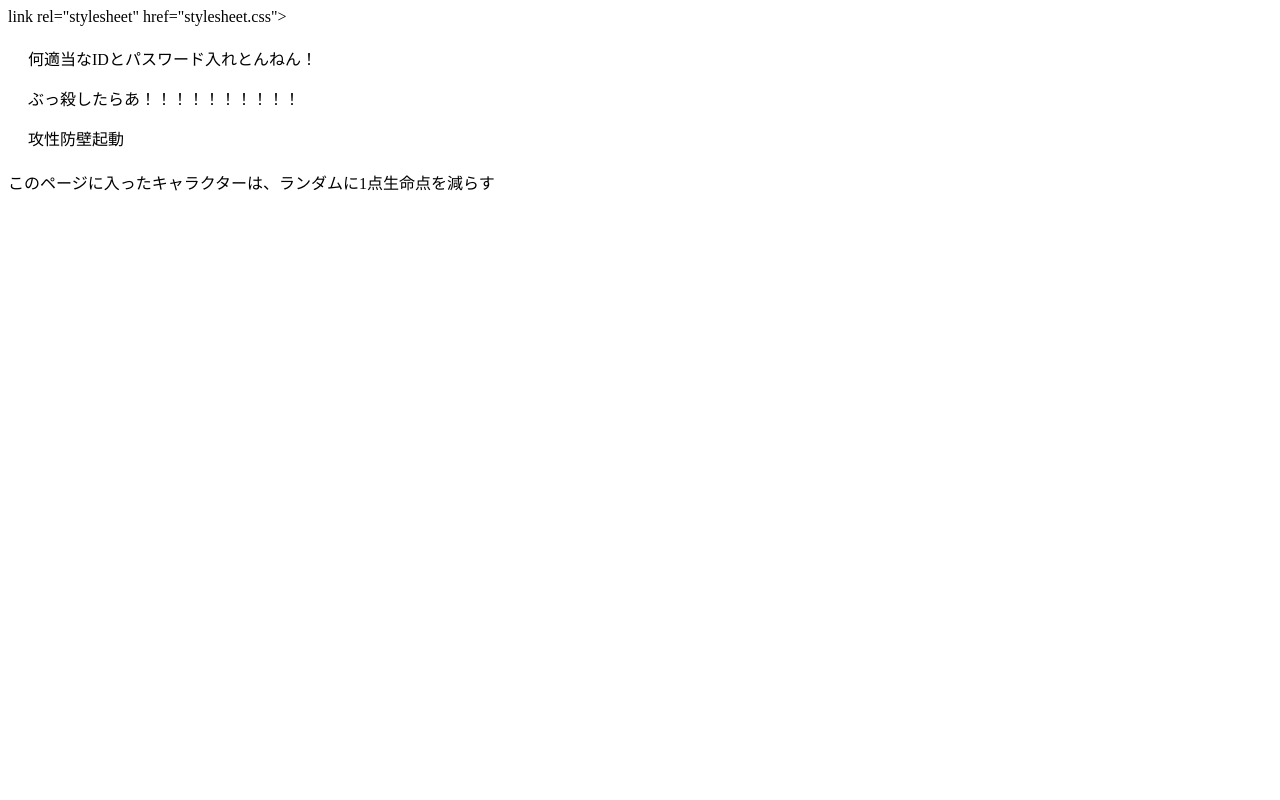
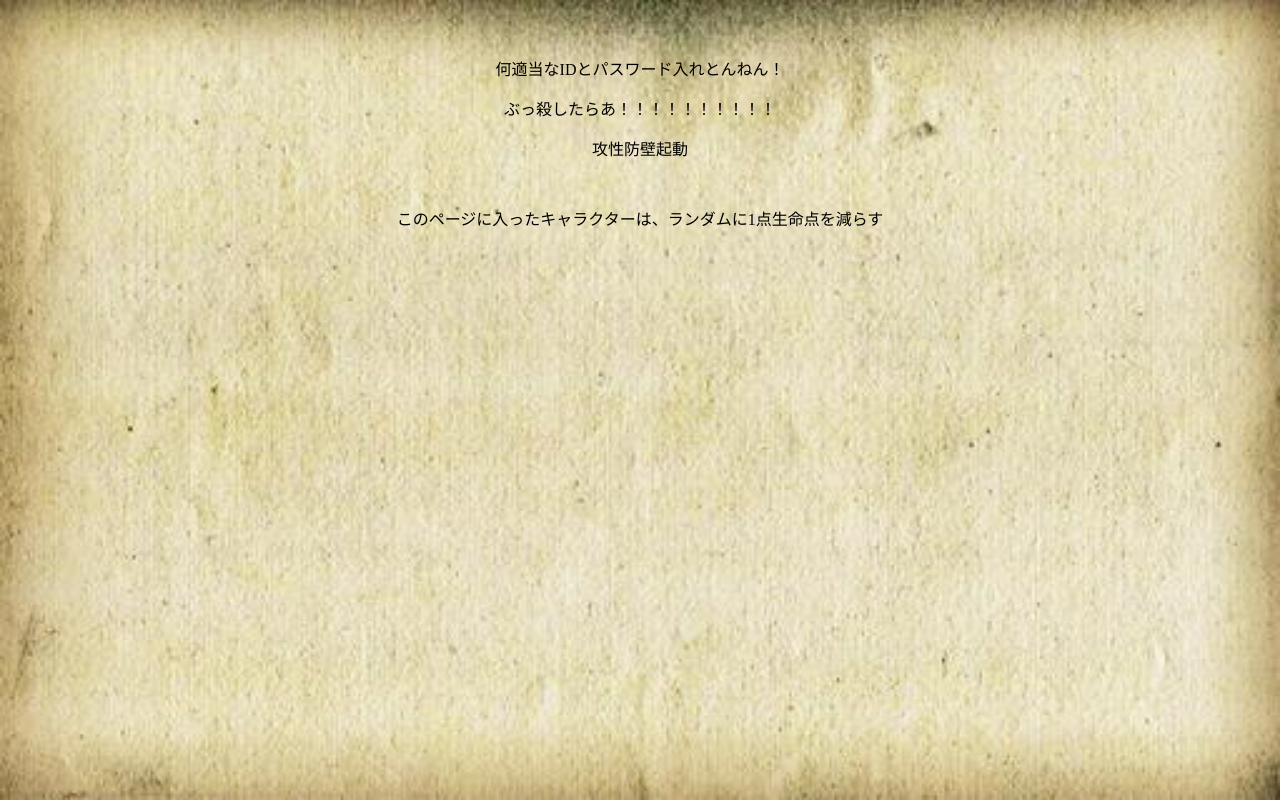
Before and after one commit to minfull1945/HIRASAKAKIKAN, a plain HTML site: page error.html in a window 1280 px wide. Drawn offline with Linux system fonts and the light colour scheme.

Commit message:
Update error.html

```diff
--- a/error.html
+++ b/error.html
@@ -3,7 +3,7 @@
 <head>
     <meta charset="UTF-8">
     <meta name="viewport" content="width=device-width, initial-scale=1.0">
-    link rel="stylesheet" href="stylesheet.css">
+    <link rel="stylesheet" href="stylesheet.css">
     <title>！！！不正アクセスを検知！！！</title>
     <script>
         window.onload = function() {
```
